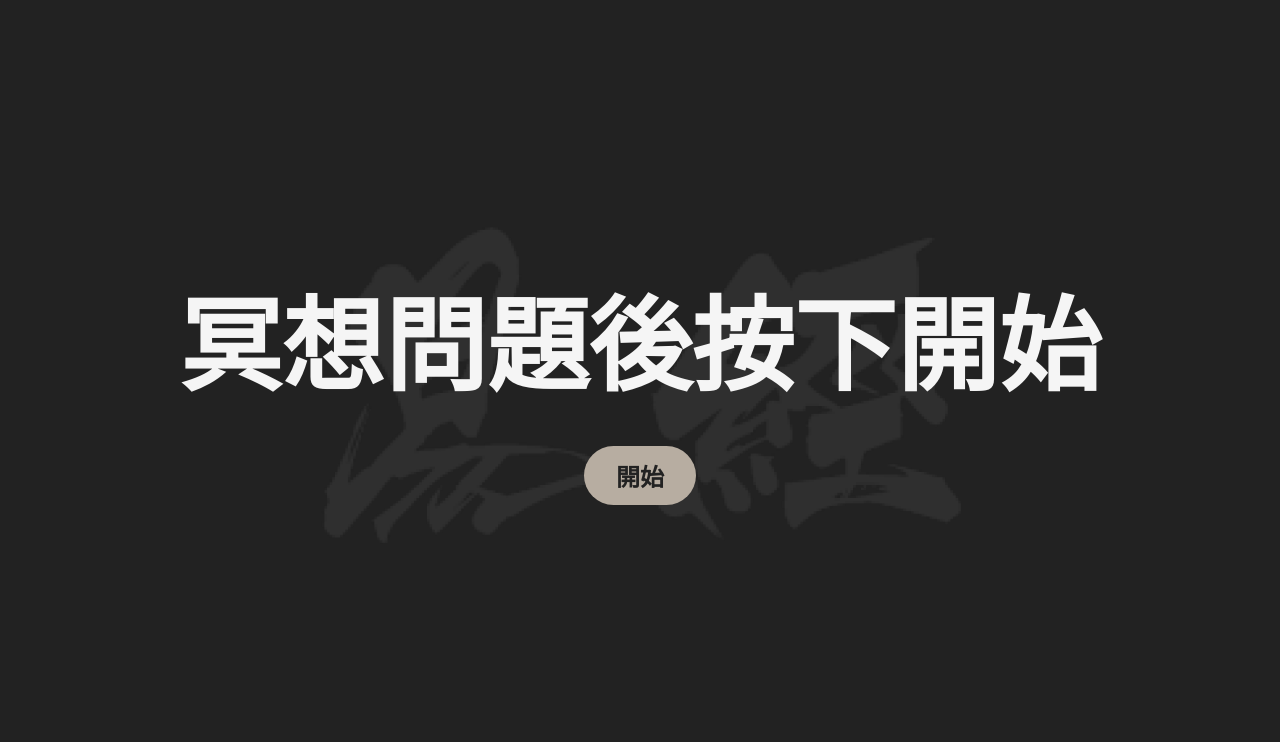
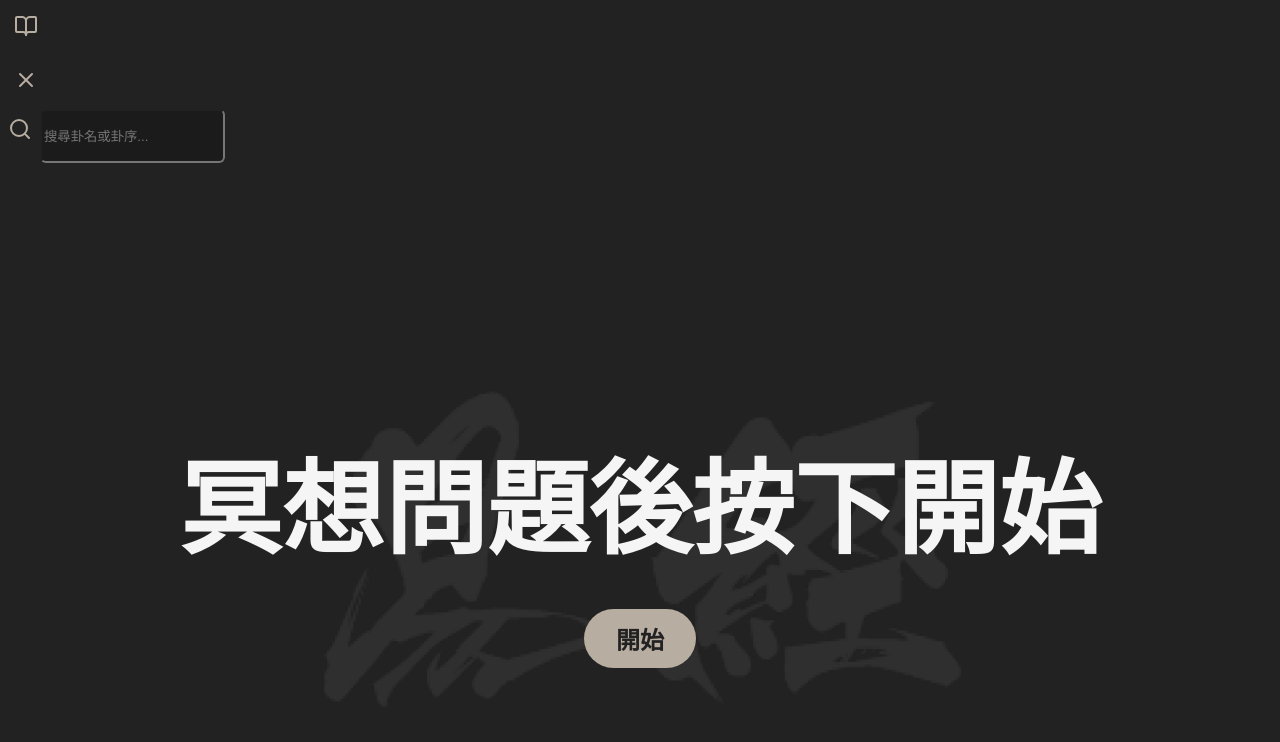
Before and after one commit to MeganxLi/i-ching-easy, a React (Vite) app: page / in a window 1280 px wide. Shown: the top 742 px of the page. Built offline with nearby package versions, Linux system fonts and the light colour scheme; a web font is replaced by a local one.

Commit message:
:memo: Add dictionary dialog and serch function

```diff
--- a/src/App.tsx
+++ b/src/App.tsx
@@ -1,5 +1,6 @@
 import { useMemo, useState } from 'react'
 
+import Dictionary from './components/Dictionary'
 import PageSetting from './components/PageSetting'
 import PageContext from './context/Page'
 
@@ -11,6 +12,7 @@ const App = () => {
 
   return (
     <PageContext.Provider value={contextValue}>
+      <Dictionary />
       {PageSetting[page]}
     </PageContext.Provider>
   )
--- /dev/null
+++ b/src/components/Dictionary.tsx
@@ -0,0 +1,40 @@
+import { useState } from 'react'
+
+import {
+  BookOpen, Search, X,
+} from 'lucide-react'
+
+const Dictionary = () => {
+  const [isOpen, setIsOpen] = useState<boolean>(false)
+  const [searchText, setSearchText] = useState<string>('')
+
+  const clickDialog = () => setIsOpen(!isOpen)
+  const getSearchValue = (e: React.ChangeEvent<HTMLInputElement>) => setSearchText(e.target.value)
+
+  return (
+    <>
+      <button id="Has-sidebar" className="icon-button" type="button" onClick={clickDialog}>
+        <BookOpen />
+      </button>
+      <div id="Dictionary" className={isOpen ? 'open' : ''}>
+        <button className="icon-button" type="button" onClick={clickDialog}>
+          <X />
+        </button>
+        <div className="dictionary-content">
+          <div className="search-bar">
+            <span className="icon-button">
+              <Search />
+            </span>
+            <input type="text" name="search" placeholder="搜尋卦名或卦序..." autoComplete="off" onChange={getSearchValue} value={searchText} />
+            <span className="icon-button">
+              {searchText !== '' && <X onClick={() => setSearchText('')} />}
+            </span>
+          </div>
+
+        </div>
+      </div>
+    </>
+  )
+}
+
+export default Dictionary
```
